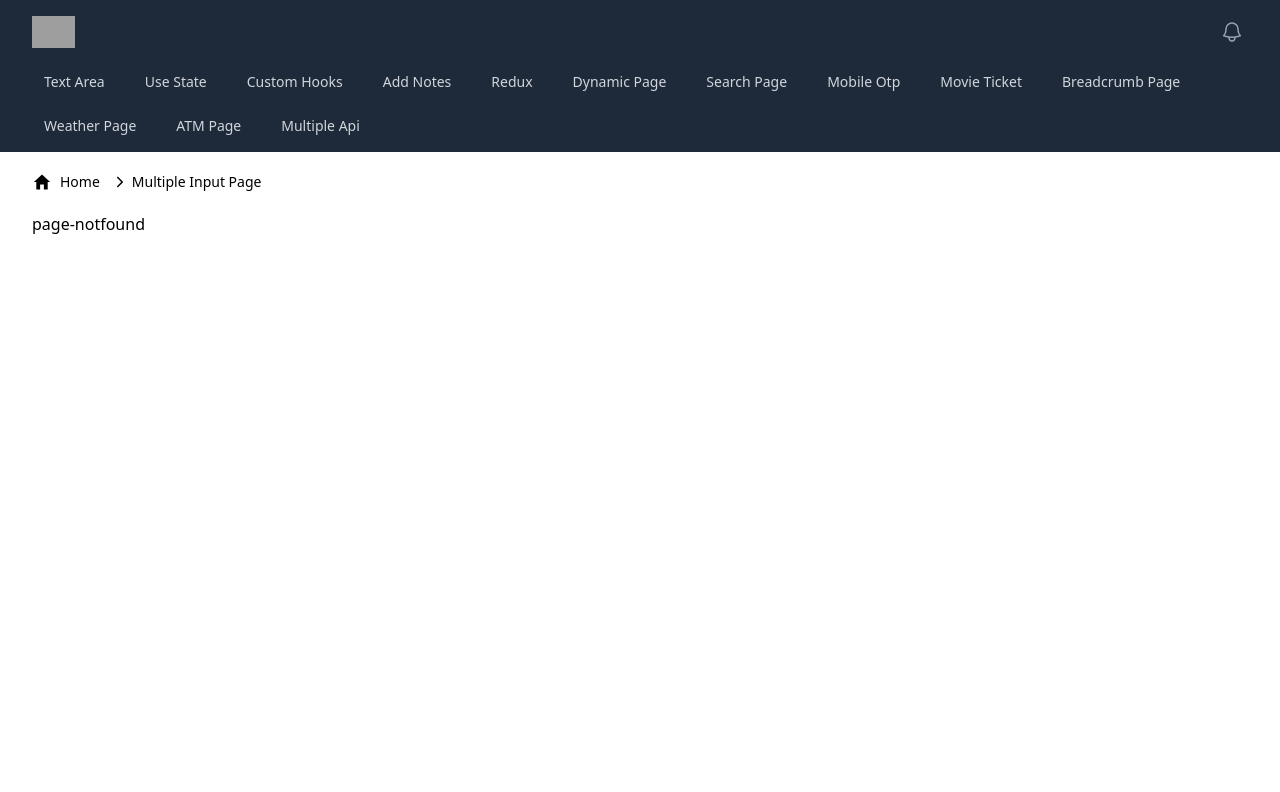
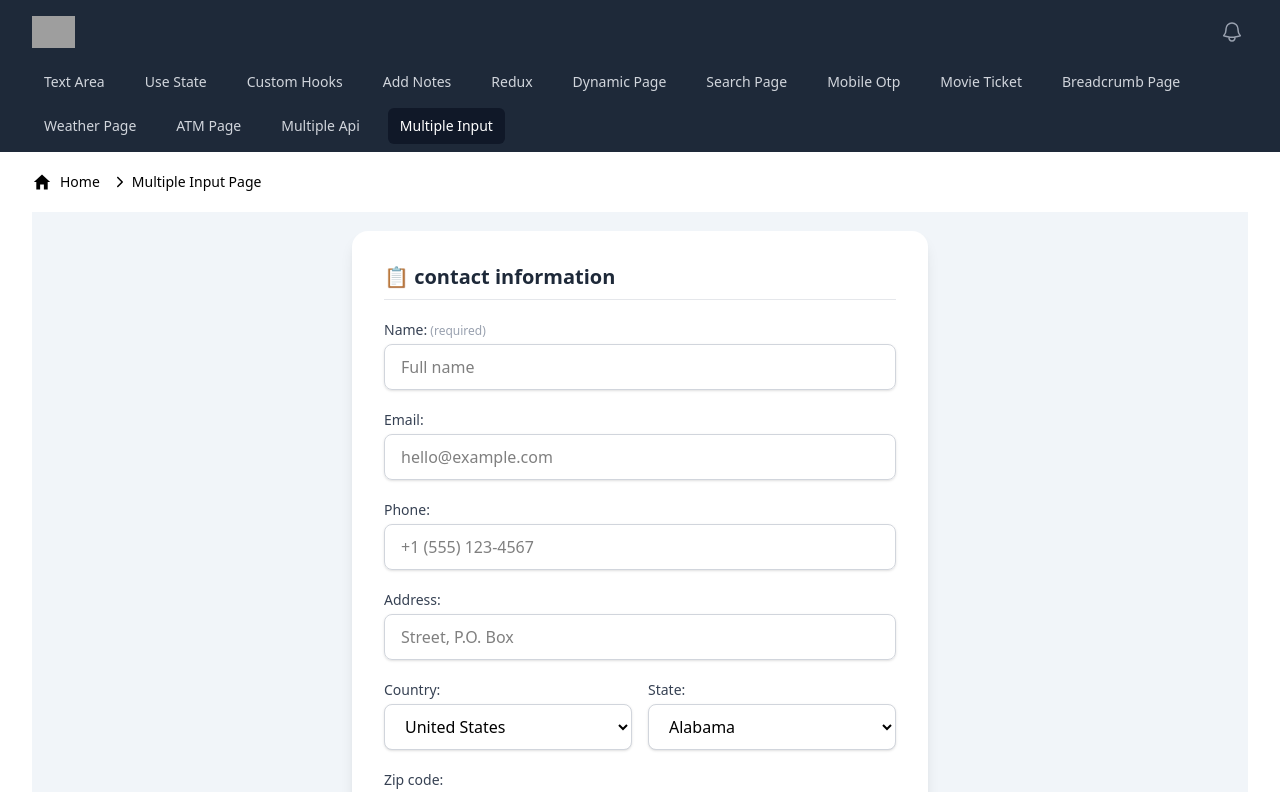
Before and after one commit to Bharat-Negi/textarea-word, a React (Vite) app: page /multiple-input-page in a window 1280 px wide. Shown: the top 792 px of the page. Built offline with nearby package versions, Linux system fonts and the light colour scheme; no server answers; grey boxes are pictures that could not be loaded.

Commit message:
multiple input

```diff
--- a/public/json/nav-data.json
+++ b/public/json/nav-data.json
@@ -63,5 +63,10 @@
 		"id": 14,
 		"link": "/multiple-api",
 		"text": "Multiple Api"
+	},
+	{
+		"id": 15,
+		"link": "/multiple-input-page",
+		"text": "Multiple Input"
 	}
 ]
--- a/src/App.jsx
+++ b/src/App.jsx
@@ -16,6 +16,7 @@ import MoviePage from "./component/other-com/movie-ticket/MoviePage";
 import BreadcrumbPage from "./component/other-com/breadcrumb/BreadcrumbPage";
 import BreadCurmPageTwo from "./component/other-com/breadcrumb/BreadCurmPageTwo";
 import BreadCrum from "./component/other-com/breadcrumb/BreadCrum";
+import MultipleInputPage from "./pages/multiple-input-page";
 
 const MultipleApiCall = lazy(
 	() => import("./component/multiple-api/MultipleApiCall"),
@@ -49,6 +50,10 @@ function App() {
 						<Route path="/weather-page" element={<WeatherApp />} />
 						<Route path="/atm-page" element={<AtmPage />} />
 						<Route path="/multiple-api" element={<MultipleApiCall />} />
+						<Route
+							path="/multiple-input-page"
+							element={<MultipleInputPage />}
+						/>
 						<Route path="*" element={<PageNotFound />} />
 					</Routes>
 				</Suspense>
--- /dev/null
+++ b/src/pages/multiple-input-page.jsx
@@ -0,0 +1,217 @@
+import React, { useState } from "react";
+
+const multipleInputPage = () => {
+	// your exact state object
+	const [details, setDetails] = useState({
+		name: "",
+		email: "",
+		phone: "",
+		address: "",
+		country: "",
+		state: "",
+		zip: "",
+	});
+
+	const handleChange = (e) => {
+		const { name, value } = e.target;
+		setDetails((prev) => {
+			return { ...prev, [name]: value };
+		});
+	};
+
+	const handleSubmit = (e) => {
+		e.preventDefault();
+		console.log(details);
+	};
+
+	// console.log(details);
+
+	return (
+		<div className="bg-slate-100 flex items-center justify-center min-h-screen p-4 font-sans">
+			{/* simple card – matches the fields from image.png */}
+			<div className="w-full max-w-xl bg-white rounded-2xl shadow-lg p-6 md:p-8">
+				{/* optional subtle heading (keeps it clean) */}
+				<h2 className="text-xl font-semibold text-gray-800 mb-5 border-b border-gray-200 pb-2">
+					📋 contact information
+				</h2>
+
+				<form className="space-y-5" onSubmit={handleSubmit}>
+					{/* Name */}
+					<div>
+						<label
+							htmlFor="name"
+							className="block text-sm font-medium text-gray-700 mb-1"
+						>
+							Name:
+							<span className="text-xs text-gray-400 font-normal">
+								&nbsp;(required)
+							</span>
+						</label>
+						<input
+							type="text"
+							name="name"
+							onChange={handleChange}
+							placeholder="Full name"
+							className="w-full px-4 py-2.5 border border-gray-300 rounded-lg shadow-sm
+                      focus:ring-2 focus:ring-blue-400 focus:border-blue-400
+                      transition duration-150 ease-in-out"
+						/>
+					</div>
+
+					{/* Email */}
+					<div>
+						<label
+							htmlFor="email"
+							className="block text-sm font-medium text-gray-700 mb-1"
+						>
+							Email:
+						</label>
+						<input
+							type="email"
+							name="email"
+							onChange={handleChange}
+							placeholder="hello@example.com"
+							className="w-full px-4 py-2.5 border border-gray-300 rounded-lg shadow-sm
+                      focus:ring-2 focus:ring-blue-400 focus:border-blue-400
+                      transition duration-150 ease-in-out"
+						/>
+					</div>
+
+					{/* Phone */}
+					<div>
+						<label
+							htmlFor="phone"
+							className="block text-sm font-medium text-gray-700 mb-1"
+						>
+							Phone:
+						</label>
+						<input
+							type="tel"
+							name="phone"
+							onChange={handleChange}
+							placeholder="+1 (555) 123-4567"
+							className="w-full px-4 py-2.5 border border-gray-300 rounded-lg shadow-sm
+                      focus:ring-2 focus:ring-blue-400 focus:border-blue-400
+                      transition duration-150 ease-in-out"
+						/>
+					</div>
+
+					{/* Address (full width) */}
+					<div>
+						<label
+							htmlFor="address"
+							className="block text-sm font-medium text-gray-700 mb-1"
+						>
+							Address:
+						</label>
+						<input
+							type="text"
+							name="address"
+							onChange={handleChange}
+							placeholder="Street, P.O. Box"
+							className="w-full px-4 py-2.5 border border-gray-300 rounded-lg shadow-sm
+                      focus:ring-2 focus:ring-blue-400 focus:border-blue-400
+                      transition duration-150 ease-in-out"
+						/>
+					</div>
+
+					{/* Country + State (2‑column grid, exactly as shown: "Country: State:") */}
+					<div className="grid grid-cols-1 sm:grid-cols-2 gap-4">
+						{/* Country */}
+						<div>
+							<label
+								htmlFor="country"
+								className="block text-sm font-medium text-gray-700 mb-1"
+							>
+								Country:
+							</label>
+							<select
+								name="country"
+								onChange={handleChange}
+								className="w-full px-4 py-2.5 border border-gray-300 rounded-lg shadow-sm
+                         focus:ring-2 focus:ring-blue-400 focus:border-blue-400
+                         transition duration-150 ease-in-out bg-white"
+							>
+								<option value="" disabled>
+									- Select country -
+								</option>
+								<option value="US">United States</option>
+								<option value="CA">Canada</option>
+								<option value="UK">United Kingdom</option>
+								<option value="AU">Australia</option>
+								<option value="DE">Germany</option>
+								<option value="FR">France</option>
+								<option value="JP">Japan</option>
+								<option value="BR">Brazil</option>
+								<option value="IN">India</option>
+								<option value="other">Other</option>
+							</select>
+						</div>
+						{/* State */}
+						<div>
+							<label
+								htmlFor="state"
+								className="block text-sm font-medium text-gray-700 mb-1"
+							>
+								State:
+							</label>
+							<select
+								name="state"
+								onChange={handleChange}
+								className="w-full px-4 py-2.5 border border-gray-300 rounded-lg shadow-sm
+                         focus:ring-2 focus:ring-blue-400 focus:border-blue-400
+                         transition duration-150 ease-in-out bg-white"
+							>
+								<option value="" disabled>
+									- Select state -
+								</option>
+								<option value="AL">Alabama</option>
+								<option value="AK">Alaska</option>
+								<option value="AZ">Arizona</option>
+								<option value="AR">Arkansas</option>
+								<option value="CA">California</option>
+								<option value="CO">Colorado</option>
+								<option value="CT">Connecticut</option>
+								<option value="NY">New York</option>
+								<option value="TX">Texas</option>
+								<option value="WA">Washington</option>
+								<option value="other">Other / not listed</option>
+							</select>
+						</div>
+					</div>
+
+					{/* Zip code (separate row, consistent with image) */}
+					<div>
+						<label
+							htmlFor="zip"
+							className="block text-sm font-medium text-gray-700 mb-1"
+						>
+							Zip code:
+						</label>
+						<input
+							type="text"
+							name="zip"
+							onChange={handleChange}
+							placeholder="e.g. 90210 or A1B 2C3"
+							className="w-full px-4 py-2.5 border border-gray-300 rounded-lg shadow-sm
+                      focus:ring-2 focus:ring-blue-400 focus:border-blue-400
+                      transition duration-150 ease-in-out"
+						/>
+					</div>
+
+					{/* subtle hint (non‑intrusive, but gives context) */}
+					<p className="text-xs text-gray-400 italic pt-2 border-t border-gray-100">
+						* fields exactly as shown in image.png - Name, Email, Phone,
+						Address, Country/State (inline), Zip code
+					</p>
+
+					<button className="bg-red-700 text-white px-5 py-2 rounded focus:scale-95 cursor-pointer">
+						Submit
+					</button>
+				</form>
+			</div>
+		</div>
+	);
+};
+
+export default multipleInputPage;
```
